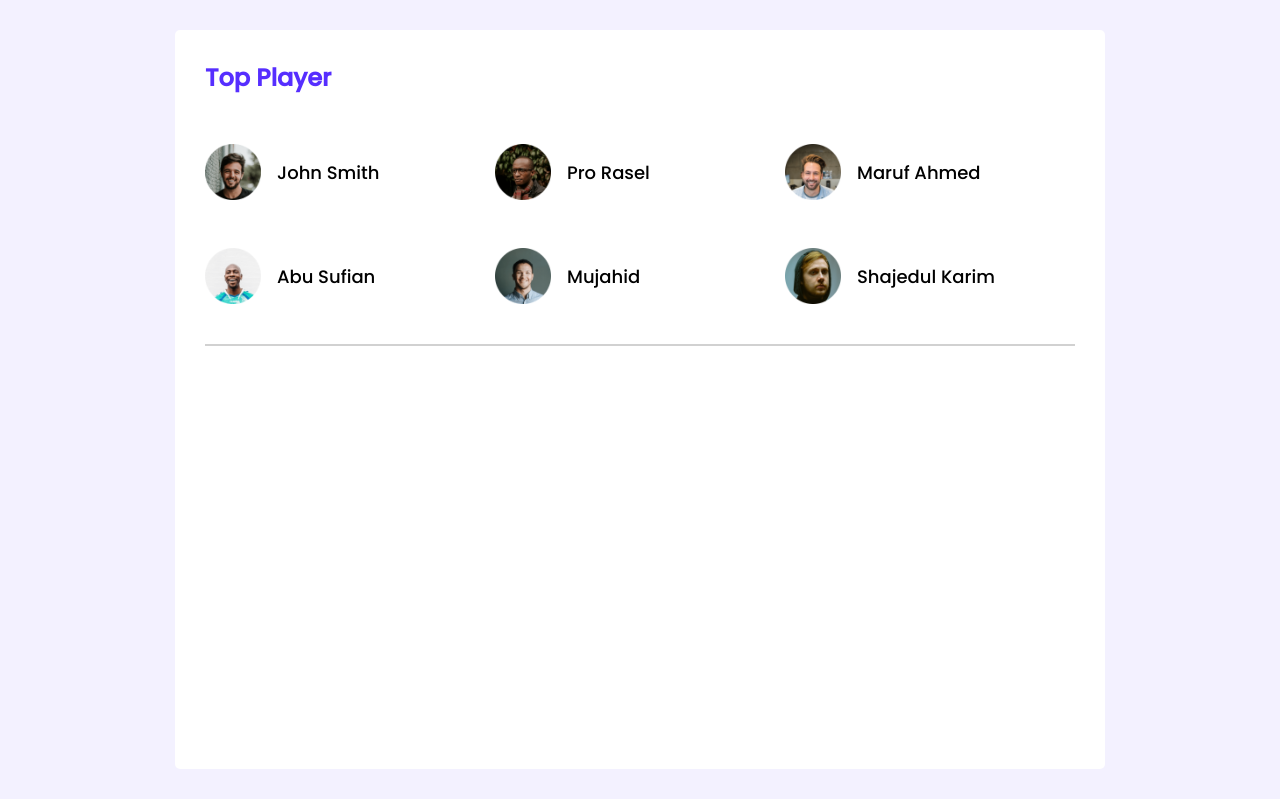
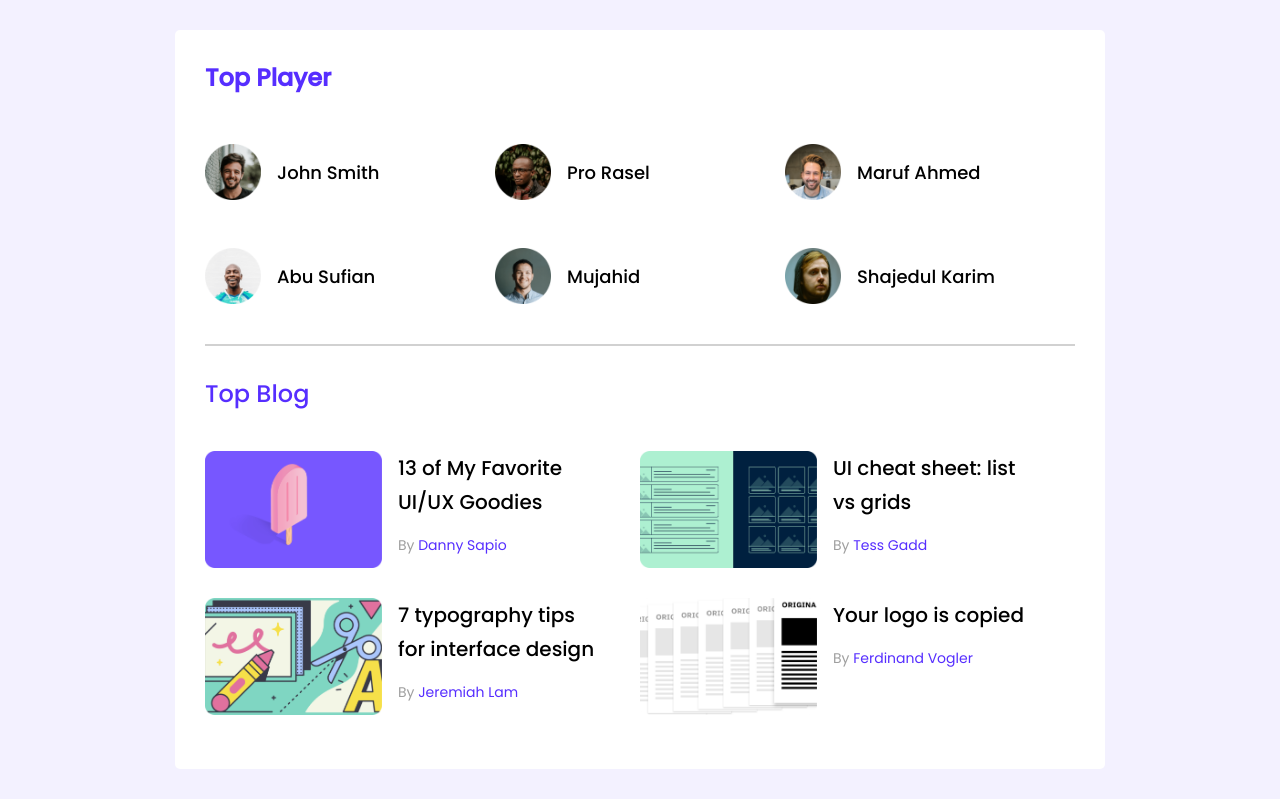
Before and after one commit to ajmainnishu/leader-board-phero, a plain HTML site: page index.html in a window 1280 px wide. Drawn offline with Linux system fonts and the light colour scheme.

Commit message:
feat: Top blog section added

```diff
--- a/index.html
+++ b/index.html
@@ -18,7 +18,7 @@
         <!-- top plaer section start -->
         <section class="container">
             <div class="top-player">
-                <h2 class="top-player-title">Top Player</h2>
+                <h2>Top Player</h2>
                 <div class="top-player-info">
                     <div class="top-player-details">
                         <img src="./images/players/player-1.png" alt="picture of jhon">
@@ -47,8 +47,53 @@
                 </div>
             </div>
             <hr>
+            <!-- top player section end -->
+
+
+            <!-- blog section start -->
+            <div class="top-blog">
+                <h2>Top Blog</h2>
+                <div class="blogs">
+                    <div class="blog">
+                        <div>
+                            <img src="./images/blogs/blog-1.png" alt="pictuer of blog 1">
+                        </div>
+                        <div class="blog-info">
+                            <h3>13 of My Favorite UI/UX Goodies</h3>
+                            <p>By <a href="">Danny Sapio</a></p>
+                        </div>
+                    </div>
+                    <div class="blog">
+                        <div>
+                            <img src="./images/blogs/blog-2.png" alt="pictuer of blog 2">
+                        </div>
+                        <div class="blog-info">
+                            <h3>UI cheat sheet: list vs grids</h3>
+                            <p>By <a href="">Tess Gadd</a></p>
+                        </div>
+                    </div>
+                    <div class="blog">
+                        <div>
+                            <img src="./images/blogs/blog-3.png" alt="pictuer of blog 3">
+                        </div>
+                        <div class="blog-info">
+                            <h3>7 typography tips for interface design</h3>
+                            <p>By <a href="">Jeremiah Lam</a></p>
+                        </div>
+                    </div>
+                    <div class="blog">
+                        <div>
+                            <img src="./images/blogs/blog-4.png" alt="pictuer of blog 4">
+                        </div>
+                        <div class="blog-info">
+                            <h3>Your logo is copied</h3>
+                            <p>By <a href="">Ferdinand Vogler</a></p>
+                        </div>
+                    </div>
+                </div>
+            </div>
         </section>
-        <!-- top player section end -->
+        <!-- blog section end -->
 
 
     </main>
--- a/style.css
+++ b/style.css
@@ -60,3 +60,50 @@ hr {
     margin: 30px 0;
 }
 /* top player section end */
+
+
+
+
+/* top blog section start */
+.blogs {
+    display: grid;
+    grid-template-columns: 1fr 1fr;
+    grid-row-gap: 26px;
+}
+.top-blog h2 {
+    font-family: 'Poppins', sans-serif;
+    color: #562EFF;
+    margin-bottom: 40px;
+    margin-top: 0;
+    font-weight: 500;
+}
+.blog {
+    display: flex;
+}
+.blog img {
+    width: 177px;
+    height: 117px;
+}
+.blog-info {
+    margin-left: 16px;
+    margin-right: 45px;
+}
+.blog-info h3 {
+    font-family: 'Poppins', sans-serif;
+    font-size: 20px;
+    font-weight: 500;
+    line-height: 34px;
+    margin: 0;
+}
+.blog-info p {
+    font-size: 14px;
+    font-family: 'Poppins', sans-serif;
+    font-weight: 400;
+    line-height: 24px;
+    color: #9F9F9F;
+}
+.blog-info a {
+    text-decoration: none;
+    color: #562EFF;
+}
+/* blog section end */
```
